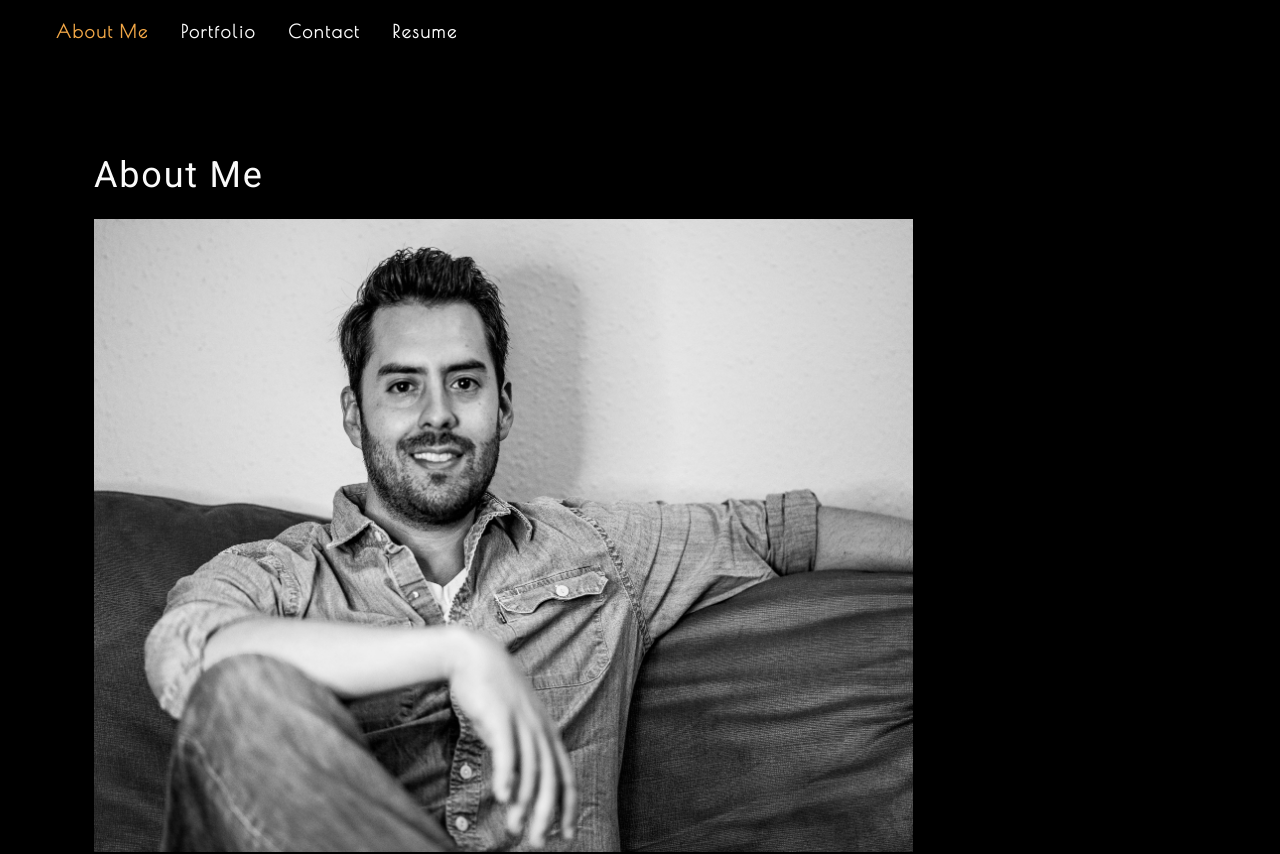
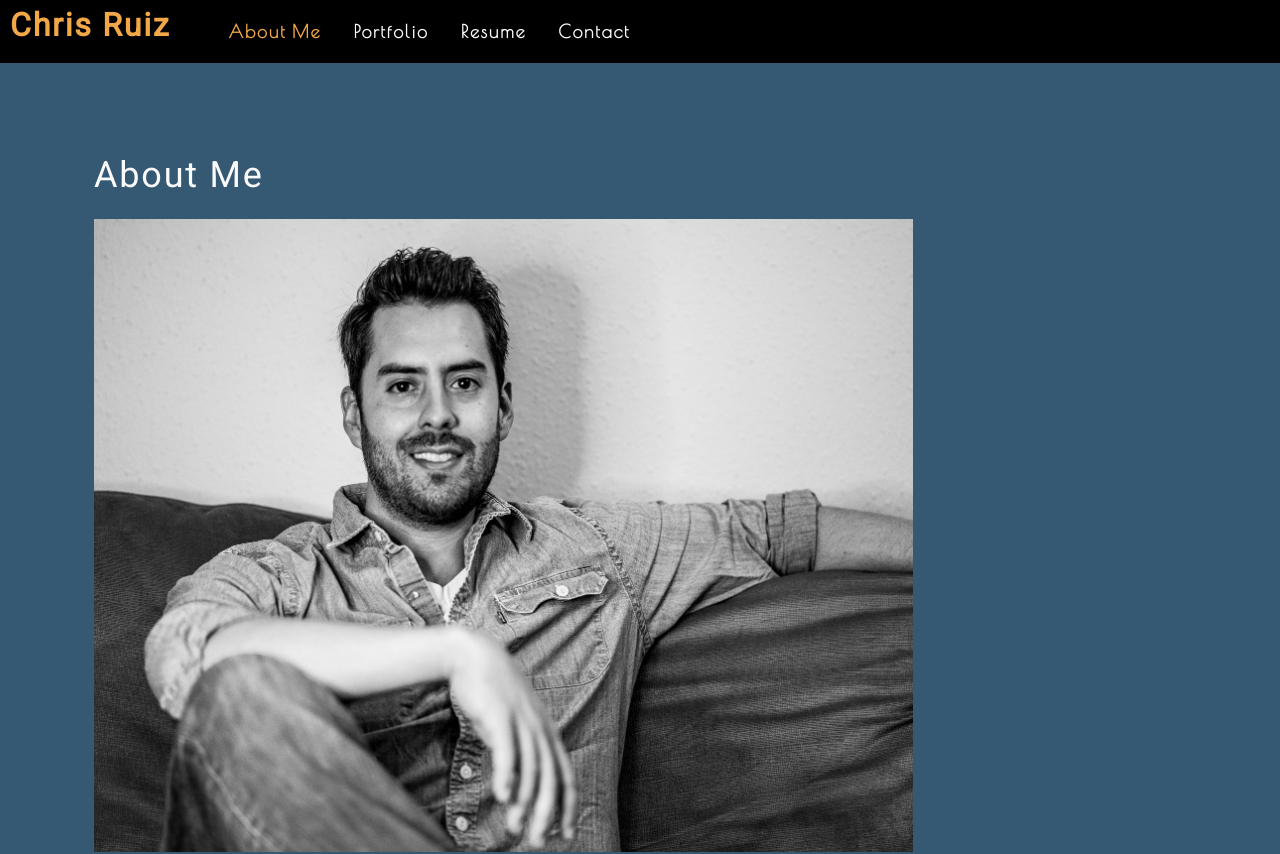
Before and after one commit to Chrispruiz/react-portfolio, a React (Create React App) app: page / in a window 1280 px wide. Shown: the top 854 px of the page. Built offline with nearby package versions, Linux system fonts and the light colour scheme.

Commit message:
updated css

```diff
--- a/src/components/Nav/index.js
+++ b/src/components/Nav/index.js
@@ -4,6 +4,12 @@ function Nav(props) {
 	const { currentTab, setCurrentTab } = props;
 
 	return (
+        <header className="flex-row px-1">
+      <h2>
+        <a data-testid="link" href="/">
+          Chris Ruiz
+        </a>
+      </h2>
 		<nav>
 			<ul className="flex-row mobile-view">
 				<li className={currentTab === "about" ? "mx-2 navActive" : "mx-2"}>
@@ -12,14 +18,15 @@ function Nav(props) {
 				<li className={currentTab === "portfolio" ? "mx-2 navActive" : "mx-2"}>
 					<span onClick={() => setCurrentTab("portfolio")}>Portfolio</span>
 				</li>
+                <li className={currentTab === "resume" ? "mx-2 navActive" : "mx-2"}>
+					<span onClick={() => setCurrentTab("resume")}>Resume</span>
+				</li>
 				<li className={currentTab === "contact" ? "mx-2 navActive" : "mx-2"}>
 					<span onClick={() => setCurrentTab("contact")}>Contact</span>
 				</li>
-				<li className={currentTab === "resume" ? "mx-2 navActive" : "mx-2"}>
-					<span onClick={() => setCurrentTab("resume")}>Resume</span>
-				</li>
 			</ul>
 		</nav>
+        </header>
 	);
 }
 
--- a/src/components/Portfolio/index.js
+++ b/src/components/Portfolio/index.js
@@ -50,12 +50,13 @@ function Portfolio() {
 				'This is a database that stores information on employees, roles, salaries, and departments. Users can view, add, update, and delete roles, departments, and employees.',
 			image: 'EmployeeTracker.gif',
 			github: 'https://github.com/Chrispruiz/SQL-Employee-Tracker',
+      deployed: 'https://github.com/Chrispruiz/SQL-Employee-Tracker'
 		},
 	];
 
 	return (
 		<section>
-			<div className="center">
+			<div className="justify-content-end">
 				<h1 className="page-header">My Portfolio</h1>
 			</div>
 			<div>
--- a/src/components/Projects/index.js
+++ b/src/components/Projects/index.js
@@ -12,6 +12,9 @@ function Projects(props) {
 
 	return (
 		<Card style={{ width: '18rem' }}>
+            <Card.Link href={appLink} target="_blank" className="card-link">
+						{name}
+					</Card.Link>
 			<Card.Img
 				variant="top"
 				src={require(`../../assets/images/${image}`)?.default}
@@ -19,12 +22,7 @@ function Projects(props) {
 			/>
 			<div className="center">
 				<Card.Body>
-					<Card.Title className="card-title">{name}</Card.Title>
 					<Card.Text className="card-text">{description}</Card.Text>
-					<Card.Link href={appLink} target="_blank" className="card-link">
-						{name} Deployed Application
-					</Card.Link>
-					<br></br>
 					<Card.Link href={gitLink} target="_blank" className="card-link">
 						{name} Github
 					</Card.Link>
--- a/src/index.css
+++ b/src/index.css
@@ -5,7 +5,7 @@ main {
   padding: 50px 30px;
 }
 :root {
-  --primary: #8c54ff;
+  --primary: #0cd6ce;
   --secondary: #F3A847;
   --tertiary: #B12704;
   --light: #fafafa;
@@ -34,7 +34,7 @@ body {
   line-height: 1.5;
   font-size: 18px;
   letter-spacing: .1em;
-  background: var(--dark);
+  background: #365973;
   color: var(--light);
   font-family: 'Poiret One', cursive;
 
@@ -100,7 +100,7 @@ header {
 }
 
 header a {
-  color: var(--light);
+  color: var(--secondary);
 }
 
 button {
@@ -125,7 +125,7 @@ button[disabled] {
 }
 
 img {
-  max-width: 100%;
+  max-width: 115%;
 }
 
 span[role="img"] {
```
